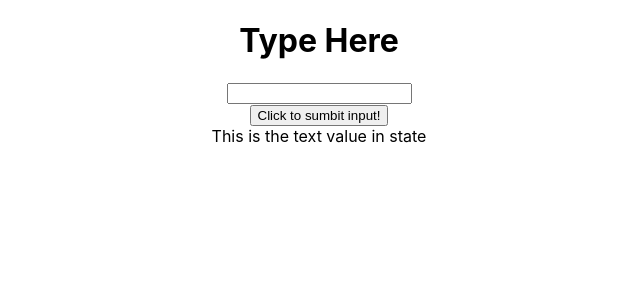
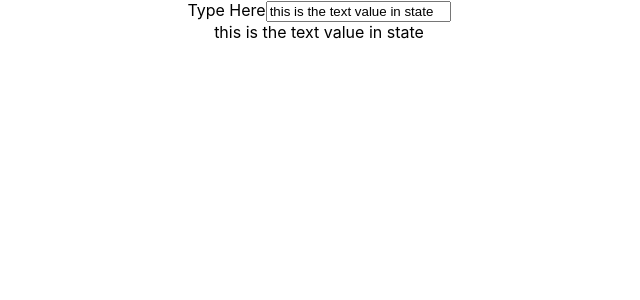
Before and after one commit to tariktabakovic/react-state-exercise, a React (Create React App) app: page / in a window 1280 px wide. Shown: the top 300 px of the page, without its empty margins (321-961 px from the left). Built offline with nearby package versions, Linux system fonts and the light colour scheme.

Commit message:
fix problem with passing down props

```diff
--- a/src/App.js
+++ b/src/App.js
@@ -9,33 +9,22 @@ class App extends React.Component {
   constructor(props){
     super(props)
     this.state= {
-      textValue: 'This is the text value in state'
+      textValue: 'this is the text value in state'
     };
   }
-
 
   render(){
     return (
       <div className= 'App'>
-        <form onSubmit= {this._handleSubmit}>
-        {/* <input
-          onChange= {this._updateText}
-          value={this.state.textValue}
-          /> */}
-        <Input inputText= {this.state.textValue} updateText= {this._updateText}/>
-        <button onClick = {this._updateText}>Click to sumbit input!</button>
-        <Ouput outputText= {this.state.textValue}
-        value= {this.state._updateText}
-        />
-        </form>
+        <Input inputText= {this.state.textValue} onChange= {this._updateText}/>
+        <Ouput outputText= {this.state.textValue} onChange= {this._updateText}/>
       </div>
     )
   };
 
-  _updateText= ({event})=>{
-    console.log(event.target.value)
+  _updateText= (event)=>{
     this.setState({
-      textValue: event.target.textValue
+      textValue: event.target.value
     })
   }
 
--- a/src/Input.js
+++ b/src/Input.js
@@ -1,13 +1,12 @@
 import React from 'react';
 
-function Input (props){
-    console.log(props.inputText)
+function Input ({inputText, onChange}){
+    console.log({inputText})
     return (
-        <div>
-            <h1>Type Here</h1>
-            <input>
-            </input>
-        </div>
+        <>
+            <label>Type Here</label>
+            <input type="text" value={inputText} onChange={onChange}></input>
+        </>
 
     );
 }
--- a/src/Output.js
+++ b/src/Output.js
@@ -1,9 +1,9 @@
 import React from 'react';
 
-function Output(props){
-    console.log(props.outputText)
+function Output({outputText}){
     return (
-        <div>{props.outputText}
+        <div>
+            {outputText}
         </div>
     );
 }
```
